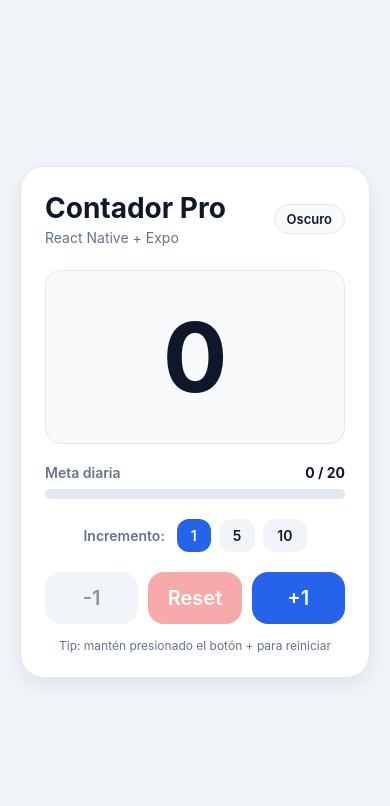
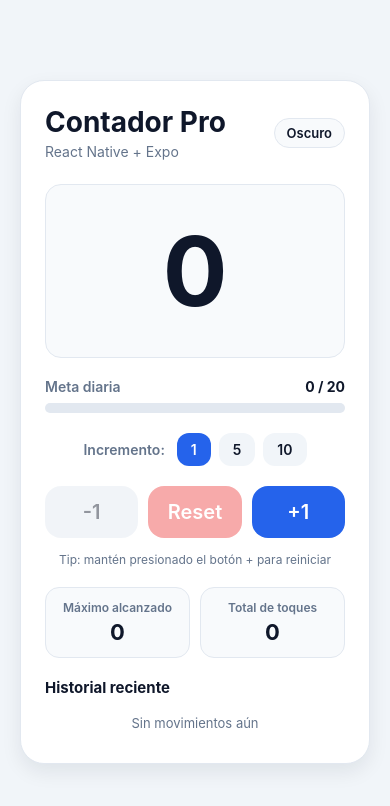
Before and after one commit to andreacollazos-26/app_movil, a React Native app in the folder my-second-mobile-app/: screen / in a window 390 px wide. Shown: the top 806 px of the page. Built offline with nearby package versions, Linux system fonts and the light colour scheme.

Commit message:
feat(APP-21): agregar metricas de sesion e historial de movimientos recientes

```diff
--- a/my-second-mobile-app/App.tsx
+++ b/my-second-mobile-app/App.tsx
@@ -2,6 +2,12 @@ import { useState } from 'react';
 import { StatusBar } from 'expo-status-bar';
 import { Pressable, ScrollView, StyleSheet, Text, View } from 'react-native';
 import FAB from './components/FAB';
+
+interface HistoryItem {
+  id: string;
+  action: string;
+  result: number;
+}
 
 const STEP_OPTIONS = [1, 5, 10] as const;
 const GOAL = 20;
@@ -10,8 +16,43 @@ export default function App() {
   const [count, setCount] = useState<number>(0);
   const [step, setStep] = useState<number>(1);
   const [isDark, setIsDark] = useState<boolean>(false);
+  const [maxCount, setMaxCount] = useState<number>(0);
+  const [totalTaps, setTotalTaps] = useState<number>(0);
+  const [history, setHistory] = useState<HistoryItem[]>([]);
   const progress = Math.min((count / GOAL) * 100, 100);
   const goalReached = count >= GOAL;
+
+  const addHistoryEntry = (action: string, result: number) => {
+    const entry: HistoryItem = {
+      id: `${Date.now()}-${Math.random().toString(36).slice(2, 7)}`,
+      action,
+      result,
+    };
+    setHistory((prev) => [entry, ...prev].slice(0, 4));
+  };
+
+  const handleIncrement = () => {
+    const nextCount = count + step;
+    setCount(nextCount);
+    setTotalTaps((prev) => prev + 1);
+    setMaxCount((prev) => (nextCount > prev ? nextCount : prev));
+    addHistoryEntry(`+${step}`, nextCount);
+  };
+
+  const handleDecrement = () => {
+    if (count === 0) return;
+    const nextCount = Math.max(0, count - step);
+    setCount(nextCount);
+    setTotalTaps((prev) => prev + 1);
+    addHistoryEntry(`-${step}`, nextCount);
+  };
+
+  const handleReset = () => {
+    if (count === 0) return;
+    setCount(0);
+    setTotalTaps((prev) => prev + 1);
+    addHistoryEntry('Reset', 0);
+  };
 
   const theme = {
     screenBg: isDark ? '#0F172A' : '#F1F5F9',
@@ -148,7 +189,7 @@ export default function App() {
                 variant="secondary"
                 floating={false}
                 disabled={count === 0}
-                onPress={() => setCount((prev) => Math.max(0, prev - step))}
+                onPress={handleDecrement}
               />
             </View>
             <View style={styles.controlItem}>
@@ -157,7 +198,7 @@ export default function App() {
                 variant="danger"
                 floating={false}
                 disabled={count === 0}
-                onPress={() => setCount(0)}
+                onPress={handleReset}
               />
             </View>
             <View style={styles.controlItem}>
@@ -165,8 +206,8 @@ export default function App() {
                 label={`+${step}`}
                 variant="primary"
                 floating={false}
-                onPress={() => setCount((prev) => prev + step)}
-                onLongPress={() => setCount(0)}
+                onPress={handleIncrement}
+                onLongPress={handleReset}
               />
             </View>
           </View>
@@ -174,6 +215,84 @@ export default function App() {
           <Text style={[styles.helperText, { color: theme.textSecondary }]}>
             Tip: mantén presionado el botón + para reiniciar
           </Text>
+
+          <View style={styles.metricsRow}>
+            <View
+              style={[
+                styles.metricCard,
+                { backgroundColor: theme.surfaceBg, borderColor: theme.border },
+              ]}
+            >
+              <Text
+                style={[styles.metricLabel, { color: theme.textSecondary }]}
+              >
+                Máximo alcanzado
+              </Text>
+              <Text style={[styles.metricValue, { color: theme.textPrimary }]}>
+                {maxCount}
+              </Text>
+            </View>
+            <View
+              style={[
+                styles.metricCard,
+                { backgroundColor: theme.surfaceBg, borderColor: theme.border },
+              ]}
+            >
+              <Text
+                style={[styles.metricLabel, { color: theme.textSecondary }]}
+              >
+                Total de toques
+              </Text>
+              <Text style={[styles.metricValue, { color: theme.textPrimary }]}>
+                {totalTaps}
+              </Text>
+            </View>
+          </View>
+
+          <View style={styles.historySection}>
+            <Text style={[styles.historyTitle, { color: theme.textPrimary }]}>
+              Historial reciente
+            </Text>
+            {history.length === 0 ? (
+              <Text
+                style={[styles.historyEmpty, { color: theme.textSecondary }]}
+              >
+                Sin movimientos aún
+              </Text>
+            ) : (
+              <View style={styles.historyList}>
+                {history.map((item) => (
+                  <View
+                    key={item.id}
+                    style={[
+                      styles.historyItem,
+                      {
+                        backgroundColor: theme.surfaceBg,
+                        borderColor: theme.border,
+                      },
+                    ]}
+                  >
+                    <Text
+                      style={[
+                        styles.historyAction,
+                        { color: theme.textPrimary },
+                      ]}
+                    >
+                      {item.action}
+                    </Text>
+                    <Text
+                      style={[
+                        styles.historyResult,
+                        { color: theme.textSecondary },
+                      ]}
+                    >
+                      → {item.result}
+                    </Text>
+                  </View>
+                ))}
+              </View>
+            )}
+          </View>
         </View>
       </ScrollView>
 
@@ -339,4 +458,59 @@ const styles = StyleSheet.create({
     textAlign: 'center',
     marginTop: 14,
   },
+  metricsRow: {
+    flexDirection: 'row',
+    gap: 10,
+    marginTop: 20,
+  },
+  metricCard: {
+    flex: 1,
+    borderRadius: 14,
+    borderWidth: 1,
+    padding: 12,
+    alignItems: 'center',
+  },
+  metricLabel: {
+    fontSize: 12,
+    fontWeight: '600',
+    textAlign: 'center',
+  },
+  metricValue: {
+    fontSize: 22,
+    fontWeight: 'bold',
+    marginTop: 4,
+  },
+  historySection: {
+    marginTop: 20,
+  },
+  historyTitle: {
+    fontSize: 15,
+    fontWeight: '700',
+    marginBottom: 10,
+  },
+  historyEmpty: {
+    fontSize: 13,
+    textAlign: 'center',
+    paddingVertical: 8,
+  },
+  historyList: {
+    gap: 8,
+  },
+  historyItem: {
+    flexDirection: 'row',
+    justifyContent: 'space-between',
+    alignItems: 'center',
+    borderRadius: 12,
+    borderWidth: 1,
+    paddingVertical: 10,
+    paddingHorizontal: 14,
+  },
+  historyAction: {
+    fontSize: 14,
+    fontWeight: '600',
+  },
+  historyResult: {
+    fontSize: 14,
+    fontWeight: '600',
+  },
 });
```
